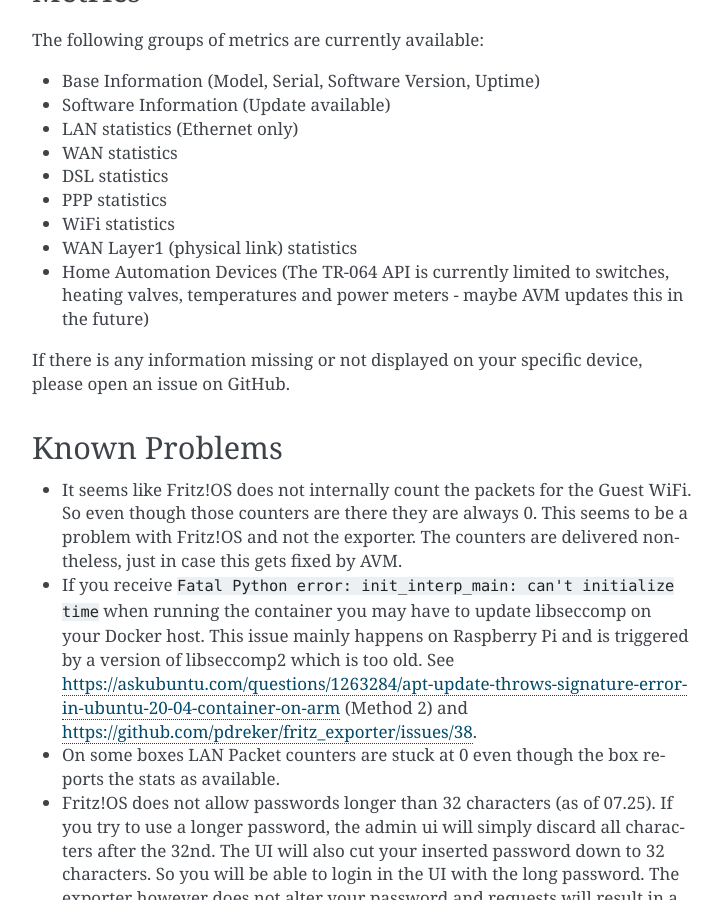
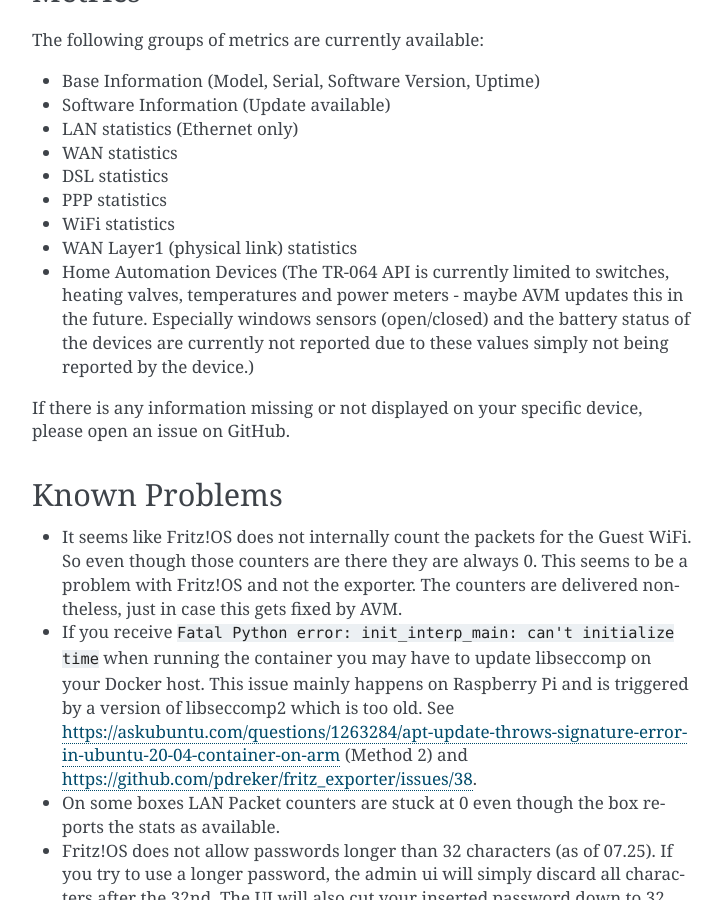
Before and after one commit to pdreker/fritz_exporter, a Sphinx documentation site: the page built from docs/index.rst, in a window 1280 px wide and 900 px high, scrolled down 2183 px. Shown: the whole window, without its empty margins (388-1110 px from the left). Built offline with Sphinx 7.4.7, drawn with Linux system fonts in a browser that asks for light colours.

Commit message:
docs(homeauto): explicitly mention missing metrics
Fritz!OS currently does not report the state of window sensors or the
battery state of any device via the TR-064 API.

```diff
--- a/docs/index.rst
+++ b/docs/index.rst
@@ -61,7 +61,7 @@
 * PPP statistics
 * WiFi statistics
 * WAN Layer1 (physical link) statistics
-* Home Automation Devices (The TR-064 API is currently limited to switches, heating valves, temperatures and power meters - maybe AVM updates this in the future)
+* Home Automation Devices (The TR-064 API is currently limited to switches, heating valves, temperatures and power meters - maybe AVM updates this in the future. Especially windows sensors (open/closed) and the battery status of the devices are currently not reported due to these values simply not being reported by the device.)
 
 If there is any information missing or not displayed on your specific device, please open an issue on GitHub.
 
```
